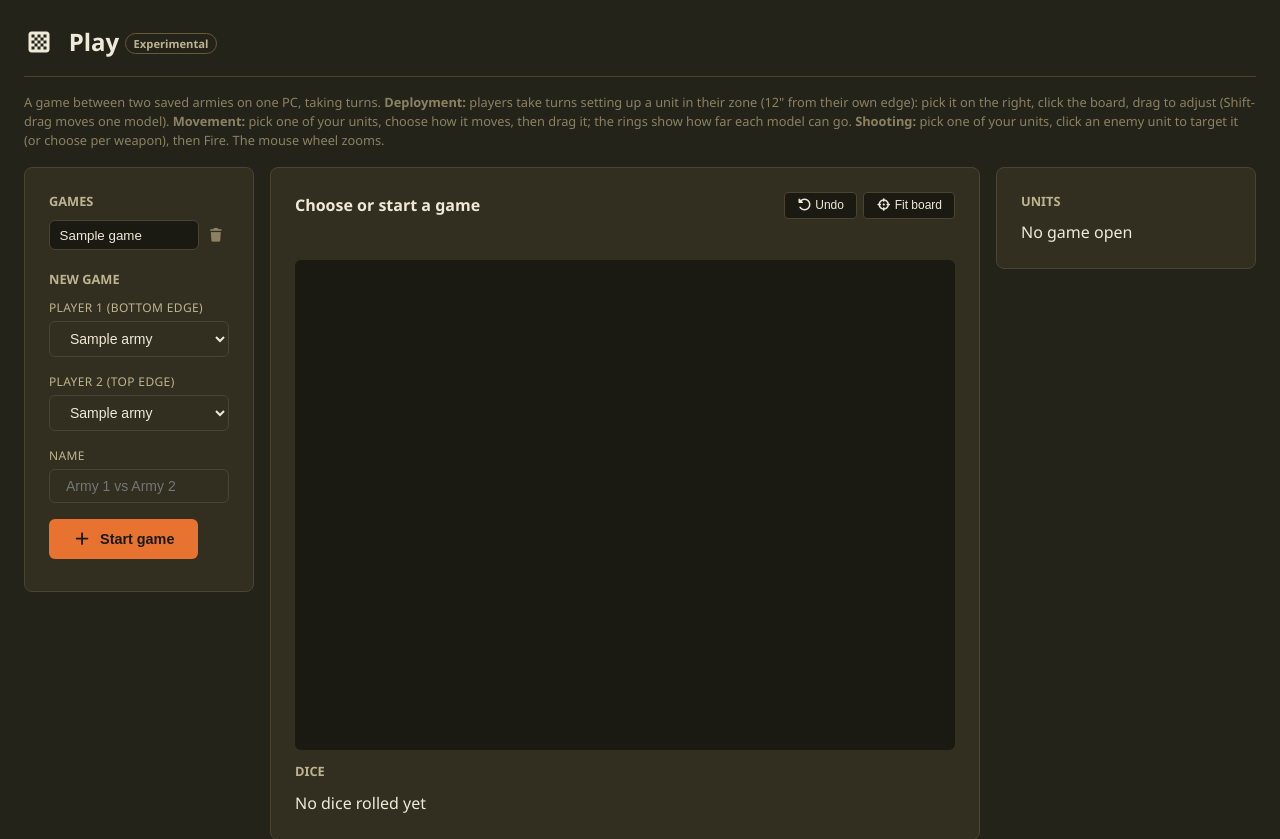
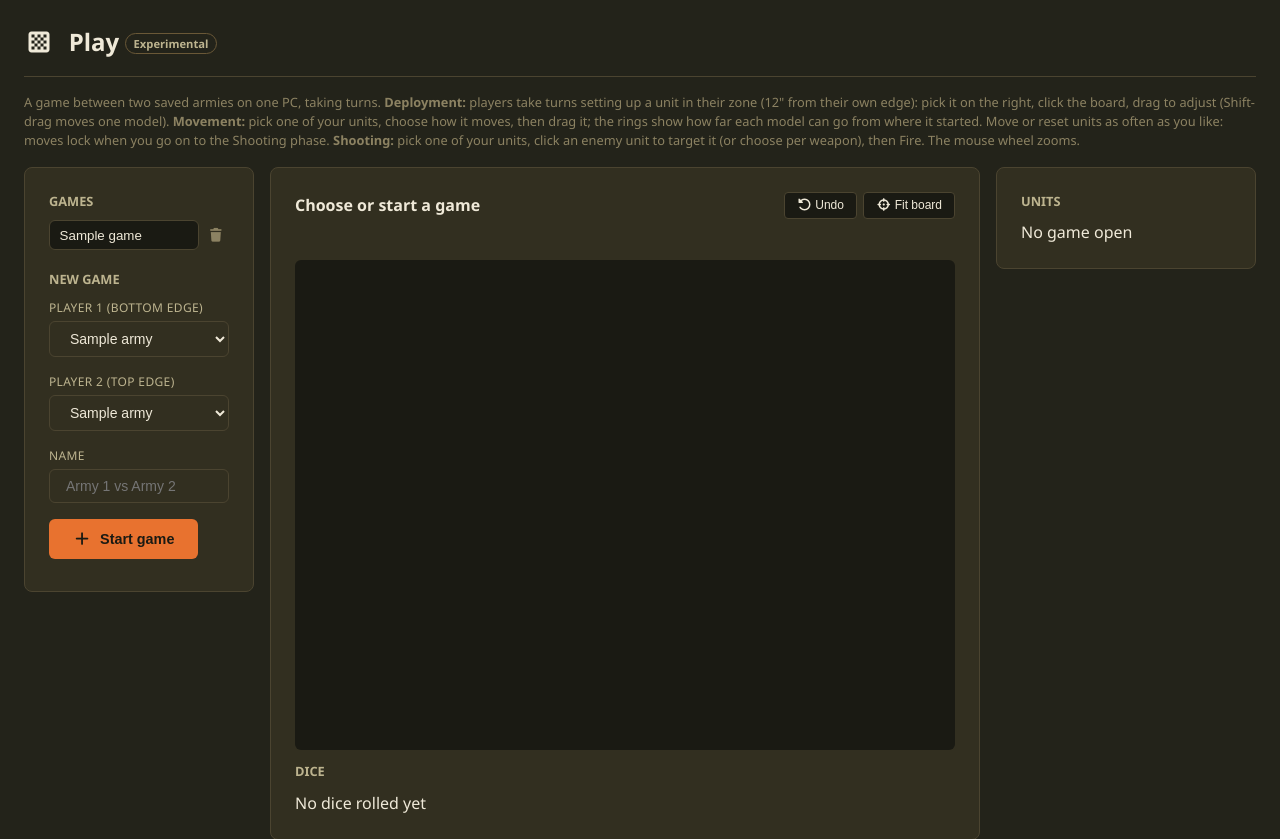
Before and after one commit to mleech142/40k-combat-simulator, a Flask app: page /play in a window 1280 px wide. Shown: the part 70-909 px from the top of the page. Run offline with Flask 3, Linux system fonts and the light colour scheme; tables that the repository leaves empty hold one stand-in row (values such as "Sample post"); some libraries are stand-ins or nearby versions.

Commit message:
Play: moves stay open until the Movement phase ends
A unit can be moved, reset (reset_move) and moved again as often as its
player likes during the Movement phase; every move is measured from where
it started the phase, which also decides whether it must Fall Back. Remain
stationary puts it back there. Going on to the Shooting phase locks every
move. The page measures rings and the readout from the start and shows
faint ghosts of the starting spots.

Co-Authored-By: Claude Opus 5.5 <noreply@anthropic.com>

```diff
--- a/src/combat_sim/static/css/style.css
+++ b/src/combat_sim/static/css/style.css
@@ -3647,6 +3647,8 @@ h4 .fa-solid,
 .play-turn.play-p2 { border-left-color: var(--play-p2); }
 .play-move-modes { display: flex; flex-wrap: wrap; gap: 0.3rem; margin: 0.25rem 0 0.4rem; }
 .play-move-modes .btn-small.active { border-color: var(--accent); background: var(--accent-tint); color: var(--text-primary); }
+.play-ghost { fill: none; stroke: var(--player); stroke-opacity: 0.5; stroke-width: 0.05; stroke-dasharray: 0.15 0.12;
+              pointer-events: none; }
 .play-move-ring { fill: var(--player); fill-opacity: 0.05; stroke: var(--player); stroke-opacity: 0.35; stroke-width: 0.05;
                   stroke-dasharray: 0.3 0.2; pointer-events: none; }
 .play-readout {
--- a/src/combat_sim/static/js/play.js
+++ b/src/combat_sim/static/js/play.js
@@ -160,8 +160,10 @@
     /** The Movement phase buttons: choose a move, roll to Advance, or remain stationary. */
     async function movementChoice(choice) {
         const unit = unitById(state.selected);
-        if (choice === 'stationary') {
-            await send({ type: 'stationary', unit: unit.id });
+        if (choice === 'stationary' || choice === 'reset') {
+            if (await send({ type: choice === 'reset' ? 'reset_move' : 'stationary', unit: unit.id })) {
+                message(choice === 'reset' ? `${unit.name} is back where it started the phase.` : `${unit.name} remains stationary.`);
+            }
             return;
         }
         if (choice === 'advance' && unit.activity.advance_roll == null) {
@@ -176,9 +178,14 @@
     /** How far a model may move now (its Move, plus the Advance roll when advancing), or null if it can't. */
     function allowance(unit, model) {
         const turn = state.game.state.turn;
-        if (turn.phase !== 'movement' || unit.player !== turn.player || unit.activity.moved) return null;
+        if (turn.phase !== 'movement' || unit.player !== turn.player) return null;
         const roll = state.moveMode === 'advance' ? (unit.activity.advance_roll || 0) : 0;
         return state.game.moves[unit.id][model.part] + roll;
+    }
+
+    /** Where a model started the Movement phase (moves are measured from there until the phase ends). */
+    function startOf(unit, model) {
+        return (unit.activity.start && unit.activity.start[model.id]) || model.position;
     }
 
     /** Place the selected unit in formation, centred on a board point. */
@@ -261,7 +268,11 @@
     function select(unitId) {
         const changed = state.selected !== unitId;
         state.selected = changed ? unitId : null;
-        if (changed) state.moveMode = unitById(unitId).activity.advance_roll != null ? 'advance' : 'normal';
+        if (changed) {
+            const activity = unitById(unitId).activity;
+            state.moveMode = activity.advance_roll != null ? 'advance'
+                : ['normal', 'fall_back'].includes(activity.moved) ? activity.moved : 'normal';
+        }
         const turn = state.game.state.turn;
         if (!state.selected) message('');
         else if (turn.phase === 'deployment') message(`Click the board to place ${unitById(unitId).name} in its deployment zone.`);
@@ -284,13 +295,16 @@
         }
         const turn = state.game.state.turn;
         let controls = '';
-        if (turn.phase === 'movement' && unit.player === turn.player && !unit.activity.moved) {
+        if (turn.phase === 'movement' && unit.player === turn.player) {
             const rolled = unit.activity.advance_roll != null;
+            const moved = unit.activity.moved;
             controls = `<div class="play-move-modes">${MOVE_MODES.map(([mode, label]) => `
                 <button class="btn-small ${state.moveMode === mode ? 'active' : ''}" data-mode="${mode}"
                     ${rolled && mode !== 'advance' ? 'disabled' : ''}>${label}${mode === 'advance' && rolled ? ` (+${unit.activity.advance_roll}")` : ''}</button>`).join('')}
-                <button class="btn-small" data-mode="stationary" ${rolled ? 'disabled' : ''}>Remain stationary</button>
-            </div><p class="play-hint">Drag the unit to make the ${MOVE_MODES.find(m => m[0] === state.moveMode)[1]}.</p>`;
+                <button class="btn-small ${moved === 'stationary' ? 'active' : ''}" data-mode="stationary" ${rolled ? 'disabled' : ''}>Remain stationary</button>
+                ${moved ? '<button class="btn-small" data-mode="reset">Reset move</button>' : ''}
+            </div><p class="play-hint">Drag the unit to make the ${MOVE_MODES.find(m => m[0] === state.moveMode)[1]}.
+                You can move it again or reset it until the Movement phase ends; then moves are locked.</p>`;
         }
         if (turn.phase === 'shooting' && unit.player === turn.player && state.shooting && state.shooting.unit === unit.id) {
             controls = shootingControls(unit);
@@ -456,12 +470,22 @@
             const top = Math.min(...placed.map(m => D - m.position.y - reach(m)));
             const bottom = Math.max(...placed.map(m => D - m.position.y + reach(m)));
             svgEl('rect', { x: left, y: top, width: right - left, height: bottom - top, rx: 0.6, class: 'play-unit-outline' }, g);
+            const movingNow = game.state.turn.phase === 'movement' && unit.player === game.state.turn.player;
+            if (movingNow && unit.activity.start) {
+                for (const model of placed) {  // Where it started the phase, until moves lock
+                    const from = startOf(unit, model);
+                    if (from.x === model.position.x && from.y === model.position.y) continue;
+                    const o = game.outlines[unit.id][model.part];
+                    svgEl('ellipse', { cx: from.x, cy: D - from.y, rx: o.length / 2, ry: o.width / 2, class: 'play-ghost' }, g);
+                }
+            }
             if (state.selected === unit.id) {
                 for (const model of placed) {
                     const reach = allowance(unit, model);
                     if (reach == null) continue;
                     const o = game.outlines[unit.id][model.part];
-                    svgEl('circle', { cx: model.position.x, cy: D - model.position.y, r: reach + Math.max(o.length, o.width) / 2,
+                    const from = startOf(unit, model);
+                    svgEl('circle', { cx: from.x, cy: D - from.y, r: reach + Math.max(o.length, o.width) / 2,
                                       class: 'play-move-ring' }, g);
                 }
             }
@@ -574,8 +598,17 @@
         state.drag.dx = p.x - state.drag.start.x;
         state.drag.dy = p.y - state.drag.start.y;
         const unit = unitById(state.drag.unitId);
-        const limits = state.drag.modelIds.map(id => allowance(unit, unit.models.find(m => m.id === id))).filter(v => v != null);
-        showReadout(event, limits.length ? Core.playMoveLabel(state.drag.dx, state.drag.dy, Math.min(...limits)) : null);
+        // The farthest any dragged model has come from where it started the phase, against its allowance
+        let label = null;
+        for (const id of state.drag.modelIds) {
+            const model = unit.models.find(m => m.id === id);
+            const reach = allowance(unit, model);
+            if (reach == null) continue;
+            const from = startOf(unit, model);
+            const here = Core.playMoveLabel(model.position.x + state.drag.dx - from.x, model.position.y + state.drag.dy - from.y, reach);
+            if (!label || parseFloat(here.text) > parseFloat(label.text) || here.over) label = here;
+        }
+        showReadout(event, label);
         if (state.drag.modelIds.length === unit.models.filter(m => m.alive && m.position).length) {
             // The whole unit: its outline and name go with it (SVG y runs down)
             const group = $('play-board').querySelector(`.play-unit-group[data-unit="${unit.id}"]`);
--- a/src/combat_sim/templates/play.html
+++ b/src/combat_sim/templates/play.html
@@ -9,7 +9,8 @@
 <p class="data-note">A game between two saved armies on one PC, taking turns. <strong>Deployment:</strong> players take
     turns setting up a unit in their zone (12" from their own edge): pick it on the right, click the board, drag to adjust
     (Shift-drag moves one model). <strong>Movement:</strong> pick one of your units, choose how it moves, then drag it; the
-    rings show how far each model can go. <strong>Shooting:</strong> pick one of your units, click an enemy unit to target it
+    rings show how far each model can go from where it started. Move or reset units as often as you like: moves lock
+    when you go on to the Shooting phase. <strong>Shooting:</strong> pick one of your units, click an enemy unit to target it
     (or choose per weapon), then Fire. The mouse wheel zooms.</p>
 
 <div class="play-layout">
```
Also changed, not shown: docs/play-mode-design.md (+2 -2 lines), src/combat_sim/play/game.py (+41 -12 lines), tests/test_play_api.py (+2 -1 lines), tests/test_play_turns.py (+55 -8 lines).
